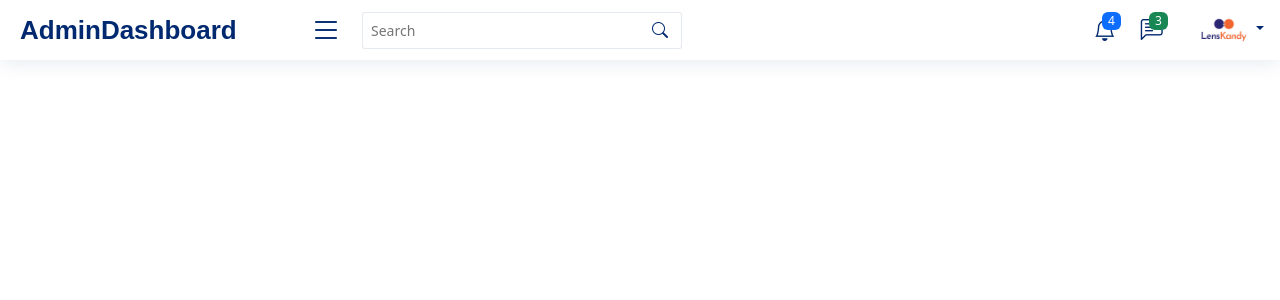
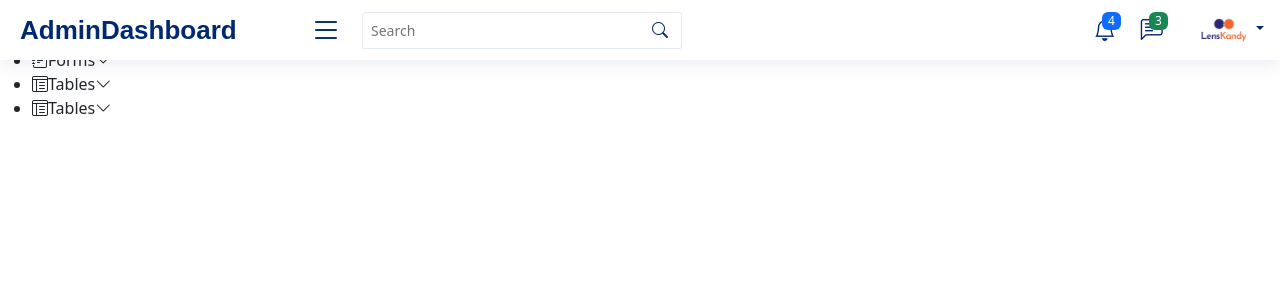
Before and after one commit to GahtoriAnkita/AdminPannel, a React (Create React App) app in the folder admin-dashboard/: page / in a window 1280 px wide. Shown: the top 300 px of the page. Built offline with nearby package versions, Linux system fonts and the light colour scheme.

Commit message:
sidebar started

```diff
--- a/admin-dashboard/src/App.js
+++ b/admin-dashboard/src/App.js
@@ -8,10 +8,14 @@ import 'remixicon/fonts/remixicon.css'
 // Import Bootstrap CSS
 import 'bootstrap/dist/css/bootstrap.min.css';
 import 'bootstrap/dist/js/bootstrap.min.js';
+import SideBar from './components/SideBar';
 
 
 function App() {
-  return <Header />
+  return <>
+    <Header />
+    <SideBar/>
+  </>
 }
 
 export default App;
--- /dev/null
+++ b/admin-dashboard/src/components/SideBar.jsx
@@ -0,0 +1,147 @@
+import React from 'react'
+import "./sideBar.css"
+function SideBar() {
+    return (
+        <aside className='sidebar' id='sidebar'>
+            <ul className="sidebar-nav" id='sidebar-nav'>
+                <li className='nav-item'>
+                    <a href="/" className="nav-link">
+                        <i className="bi bi-grid"></i>
+                        <span>Dashboard</span>
+                    </a>
+                </li>
+
+                <li className="nav-item">
+                    <a href="#"
+                        className="nav-link collapsed"
+                        data-bs-target='#components-nav'
+                        data-bs-toggle='collapse'
+                    >
+                        <i className='bi bi-menu-button-wide'></i>
+                        <span>Documents</span>
+                        <i className='bi bi-chevron-down ms-auto'></i>
+                    </a>
+                    <ul id='components-nav'
+                        className='nav-content collapse'
+                        data-bs-parent='#sidebar-nav'
+                    >
+                        <li>
+                            <a href="#">
+                                <i className='bi bi-circle'></i>
+                                <span>Customers</span>
+                            </a>
+                        </li>
+                        <li>
+                            <a href="#">
+                                <i className='bi bi-circle'></i>
+                                <span>Suppliers</span>
+                            </a>
+                        </li>
+                        <li>
+                            <a href="#">
+                                <i className='bi bi-circle'></i>
+                                <span>Logistics</span>
+                            </a>
+                        </li>
+                    </ul>
+                </li>
+                <li className='nav-item'>
+                    <a href="#"
+                        className='nav-link collapsed'
+                        data-bs-target='#forms-nav'
+                        data-bs-toggle='collapse'
+                    >
+                        <i className='bi bi-journal-text'></i>
+                        <span>Forms</span>
+                        <i className='bi bi-chevron-down ms-auto'></i>
+                    </a>
+                    <ul
+                        id='forms-nav'
+                        className='nav-content collapse'
+                        data-bs-parent='#sidebar-nav'
+                    >
+                        <li>
+                            <a href="#">
+                                <i className='bi bi-circle'></i>
+                                <span>Application Form</span>
+                            </a>
+                        </li>
+                        <li>
+                            <a href="#">
+                                <i className='bi bi-circle'></i>
+                                <span>Release Form</span>
+                            </a>
+                        </li>
+                        <li>
+                            <a href="#">
+                                <i className='bi bi-circle'></i>
+                                <span>Cancellation Form</span>
+                            </a>
+                        </li>
+                    </ul>
+                </li>
+
+                <li className='nav-item'>
+                    <a href="#"
+                        className='nav-link collapsed'
+                        data-bs-target='#tables-nav'
+                        data-bs-toggle='collapse'
+                    >
+                        <i className='bi bi-layout-text-window-reverse'></i>
+                        <span>Tables</span>
+                        <i className='bi bi-chevron-down ms-auto'></i>
+                    </a>
+                    <ul
+                        id='tables-nav'
+                        className='nav-content collapse'
+                        data-bs-parent="#sidebar-nav"
+                    >
+                        <li>
+                            <a href="#">
+                                <i className='bi bi-circle'></i>
+                                <span>General Tables</span>
+                            </a>
+                        </li>
+                        <li>
+                            <a href="#">
+                                <i className='bi bi-circle'></i>
+                                <span>Data Tables</span>
+                            </a>
+                        </li>
+                    </ul>
+                </li>
+
+                <li className='nav-item'>
+                <a href="#" className='nav-link collapsed'
+                data-bs-target='#tables-nav'
+                data-bs-toggle='collapse'
+                >
+                <i className='bi bi-layout-text-window-reverse'></i>
+                <span>Tables</span>
+                <i className='bi bi-chevron-down ms-auto'></i>
+                </a>
+                <ul
+                id='tables-nav'
+                className='nav-content collapse'
+                data-bs-parent='#sidebar-nav'
+                >
+                <li>
+                <a href="#">
+                <i className='bi bi-circle'></i>
+                <span>General Tables</span>
+                </a>
+                </li>
+                <li>
+                <a href="#">
+                <i className='bi bi-circle'></i>
+                <span>Data Tables</span>
+                </a>
+                </li>
+                </ul>
+                </li>
+            </ul>
+        </aside>
+    )
+}
+
+export default SideBar
```
Also changed, not shown: admin-dashboard/src/components/sideBar.css (added).
